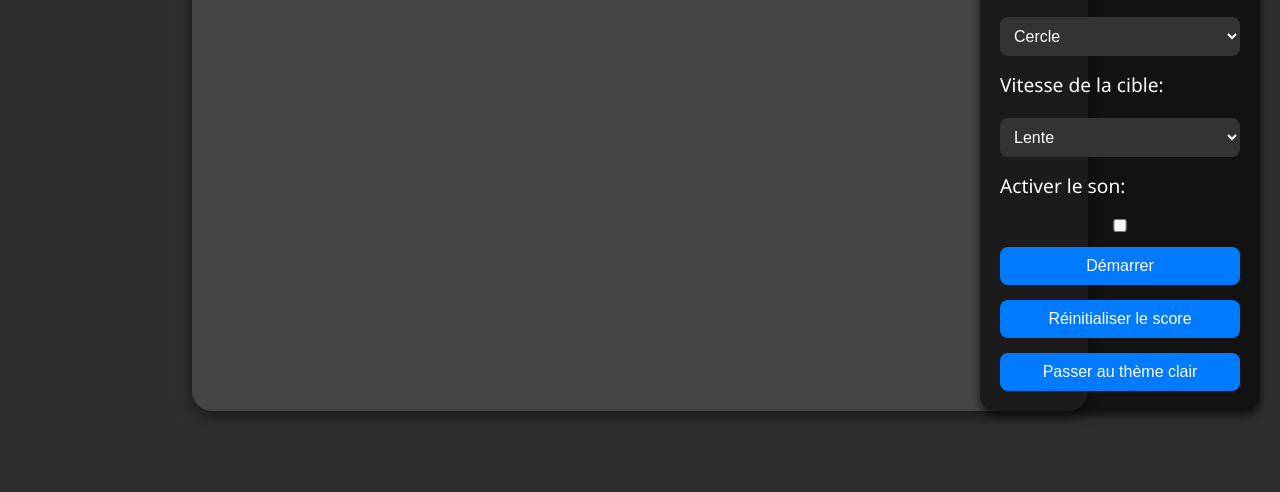
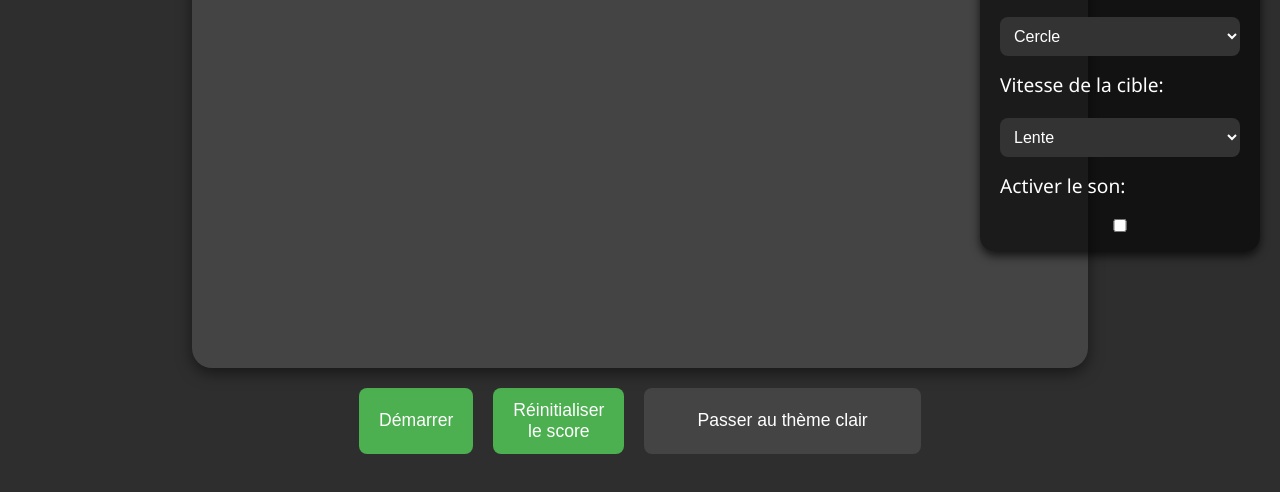
Before and after one commit to kittyAim/KittyAim, a plain HTML site: page index.html in a window 1280 px wide. Shown: the part 272-764 px from the top of the page. Drawn offline with Linux system fonts and the light colour scheme.

Commit message:
Update index.html

```diff
--- a/index.html
+++ b/index.html
@@ -79,6 +79,9 @@
             display: flex;
             flex-direction: column;
             gap: 15px;
+            opacity: 1;
+            visibility: visible;
+            transition: opacity 0.5s ease, visibility 0.5s ease;
         }
 
         body.light-theme .options-container {
@@ -158,6 +161,12 @@
             background-color: #ccc;
             cursor: not-allowed;
         }
+
+        .game-controls {
+            display: flex;
+            gap: 20px;
+            margin-top: 20px;
+        }
     </style>
 </head>
 <body class="dark-theme">
@@ -169,7 +178,7 @@
         <div class="score" id="score">Score: 0</div>
     </div>
 
-    <div class="options-container">
+    <div class="options-container" id="options-container">
         <label for="color-select">Couleur de la cible:</label>
         <select id="color-select">
             <option value="red">Rouge</option>
@@ -201,10 +210,11 @@
 
         <label for="sound-checkbox">Activer le son:</label>
         <input type="checkbox" id="sound-checkbox">
+    </div>
 
+    <div class="game-controls">
         <button class="start-stop-btn" id="start-stop-btn">Démarrer</button>
         <button class="start-stop-btn" id="reset-btn">Réinitialiser le score</button>
-
         <button class="theme-toggle" id="theme-toggle">Passer au thème clair</button>
     </div>
 
@@ -222,6 +232,7 @@
         const resetBtn = document.getElementById('reset-btn');
         const startStopBtn = document.getElementById('start-stop-btn');
         const themeToggle = document.getElementById('theme-toggle');
+        const optionsContainer = document.getElementById('options-container');
 
         let targetColor = 'red';
         let targetSize = 50;
@@ -282,9 +293,13 @@
             gameActive = !gameActive;
             if (gameActive) {
                 startStopBtn.textContent = 'Arrêter';
+                optionsContainer.style.opacity = 0;
+                optionsContainer.style.visibility = 'hidden';
                 positionnerCible();
             } else {
                 startStopBtn.textContent = 'Démarrer';
+                optionsContainer.style.opacity = 1;
+                optionsContainer.style.visibility = 'visible';
             }
         });
 
```
